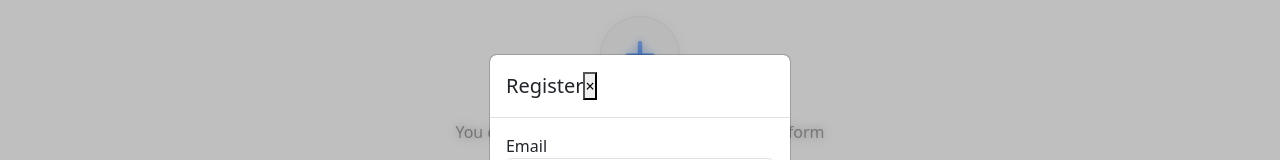
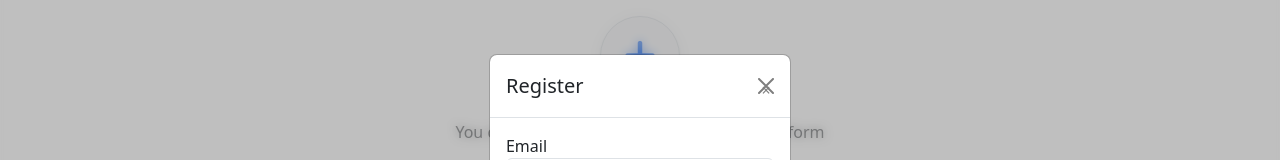
Before and after one commit to AnitaA19/form-app-frontend, a React (Create React App) app: page / in a window 1280 px wide. Both pictures are taken after a click on the button "Sign Up". Shown: the part 182-342 px from the top of the page. Built offline with nearby package versions, Linux system fonts and the light colour scheme.

Commit message:
fix: better visuality

```diff
--- a/src/components/RegisterForm.js
+++ b/src/components/RegisterForm.js
@@ -43,7 +43,7 @@ function RegisterForm({ onClose, setIsLogin }) {
                     <div className="modal-content">
                         <div className="modal-header">
                             <h5 className="modal-title">Register</h5>
-                            <button type="button" className="close" onClick={onClose}>
+                            <button type="button" className="btn-close" onClick={onClose}>
                                 <span aria-hidden="true">&times;</span>
                             </button>
                         </div>
--- a/src/index.css
+++ b/src/index.css
@@ -34,3 +34,7 @@ code {
   backdrop-filter: blur(5px);
   background-color: rgba(0, 0, 0, 0.5);
 }
+
+.btn-close {
+  margin-left:3px;
+}
```
